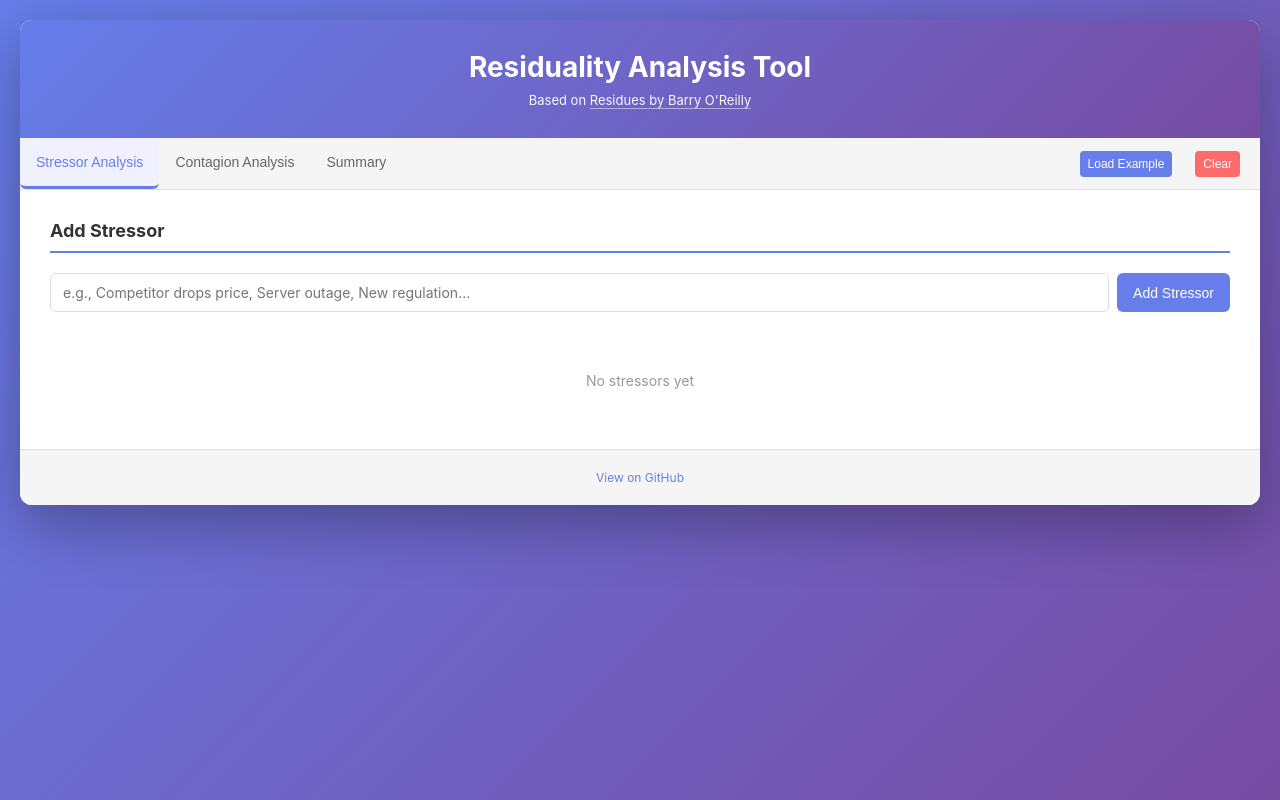
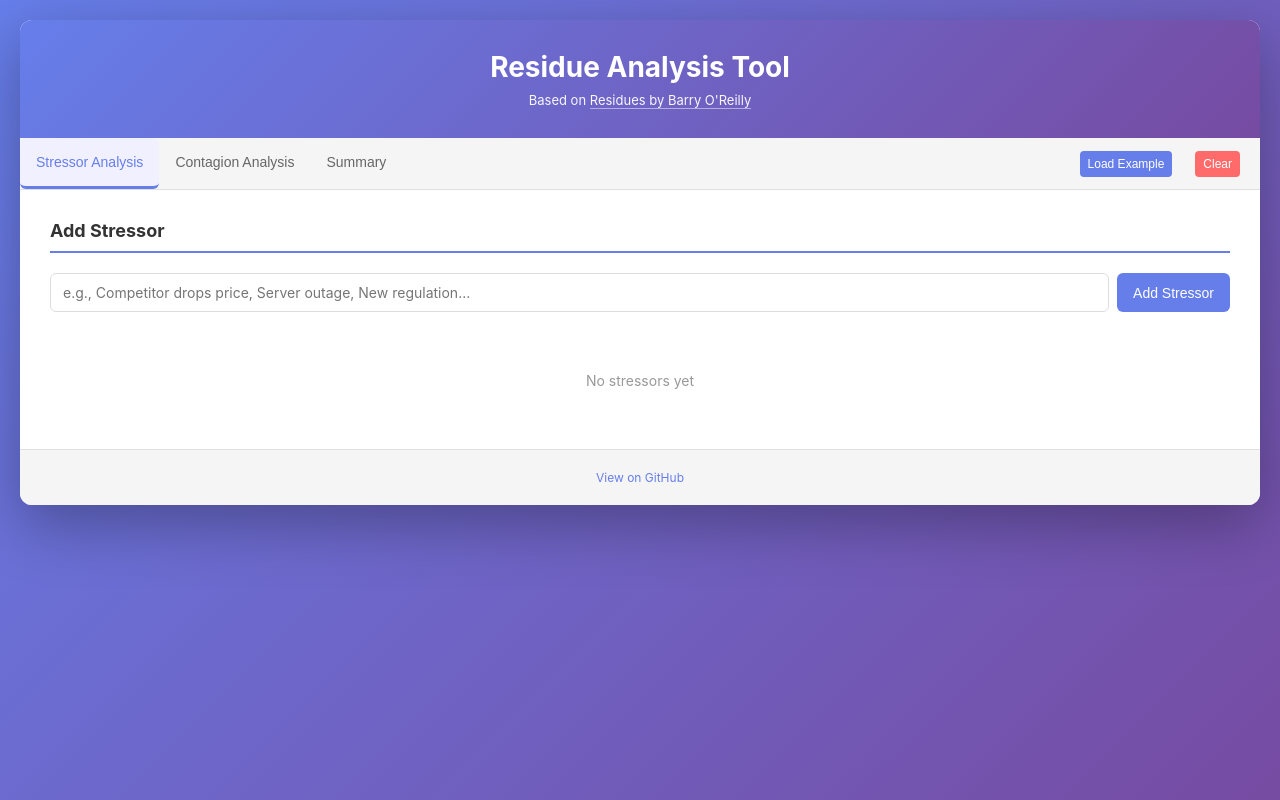
Before and after one commit to ctford/residuality, a plain HTML site: page index.html in a window 1280 px wide. Drawn offline with Linux system fonts and the light colour scheme.

Commit message:
Rename to Residue Analysis Tool

```diff
--- a/index.html
+++ b/index.html
@@ -3,7 +3,7 @@
 <head>
     <meta charset="UTF-8">
     <meta name="viewport" content="width=device-width, initial-scale=1.0">
-    <title>Residuality Analysis Tool</title>
+    <title>Residue Analysis Tool</title>
     <style>
         * {
             margin: 0;
@@ -470,7 +470,7 @@
 <body>
     <div class="container">
         <header>
-            <h1>Residuality Analysis Tool</h1>
+            <h1>Residue Analysis Tool</h1>
             <div class="attribution">
                 Based on <a href="https://leanpub.com/residuality" target="_blank">Residues by Barry O'Reilly</a>
             </div>
```
